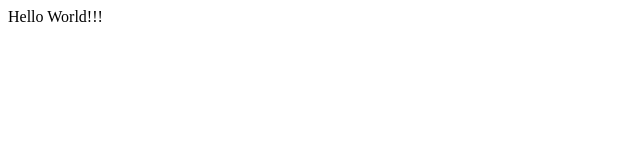
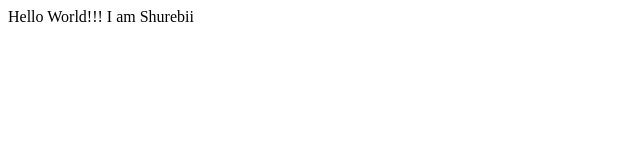
Before and after one commit to sureB05/git-master-class2, a plain HTML site: page index.html in a window 1280 px wide. Shown: the whole page, without its empty margins (0-640 px from the left). Drawn offline with Linux system fonts and the light colour scheme.

Commit message:
added name

```diff
--- a/index.html
+++ b/index.html
@@ -8,5 +8,6 @@
 </head>
 <body>
     Hello World!!!
+    I am Shurebii
 </body>
 </html>
```
